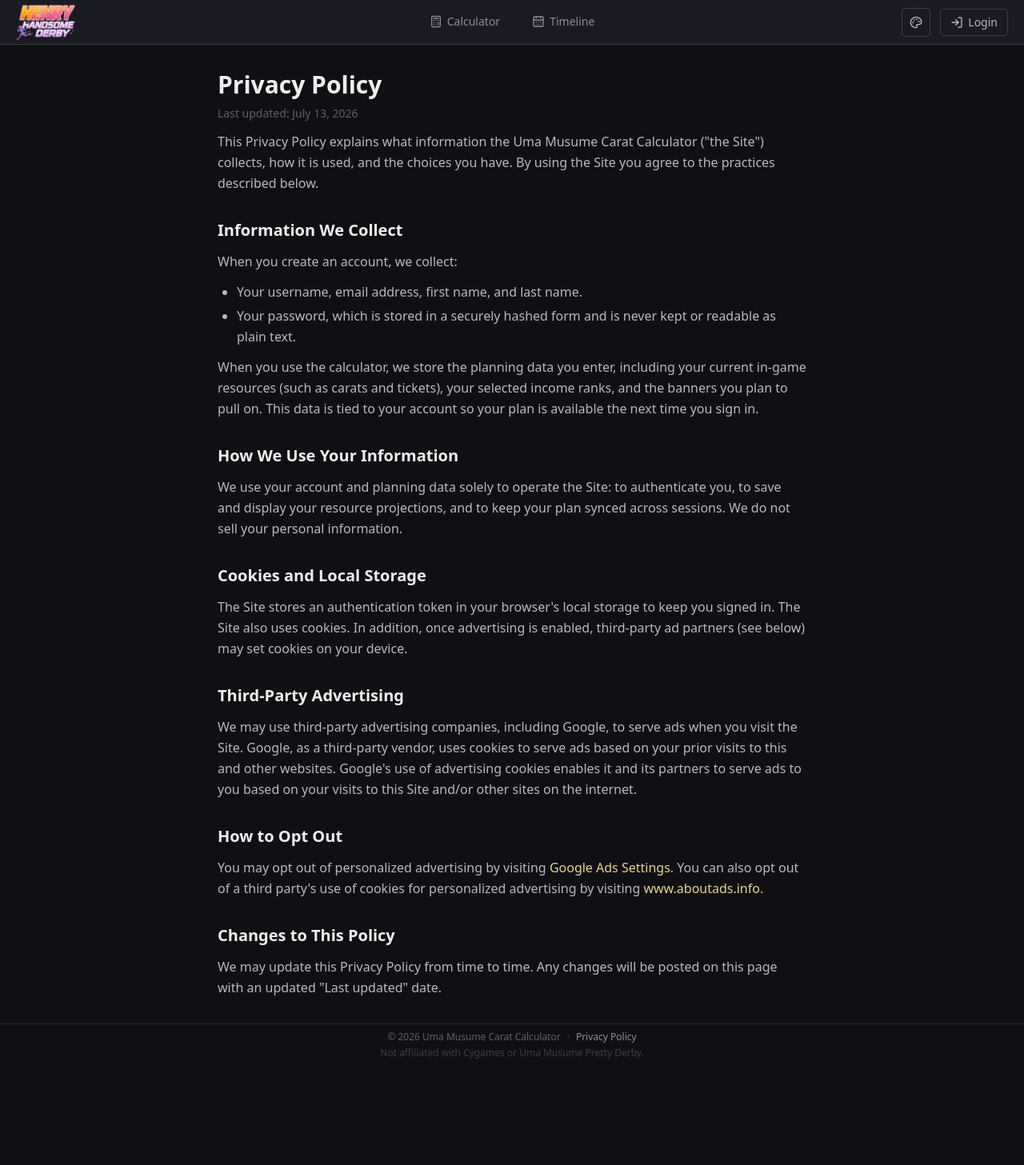
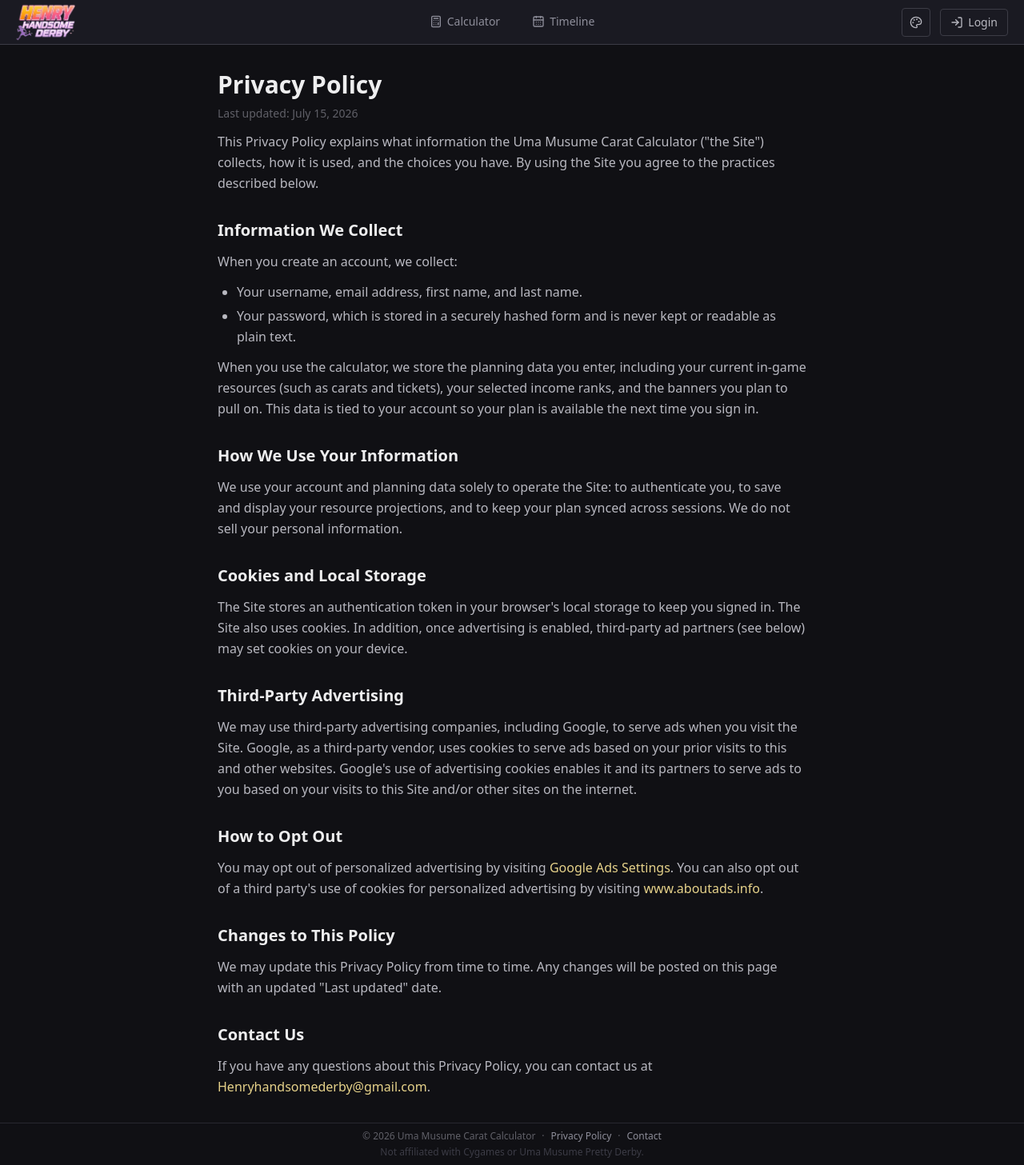
Before and after one commit to charlesmerriman/calculatorcapstoneclient, a React (Vite) app: page /privacy-policy in a window 1280 px wide. Shown: the whole page at 80% size. Before the commit the page ends 1333 px from the top, so only its background shows below. Built offline with nearby package versions, Linux system fonts and the light colour scheme.

Commit message:
feat(footer): add contact email link and privacy policy contact section
Add a "Contact" mailto link to the footer and a matching "Contact Us"
section to the Privacy Policy, and bump the policy's last-updated date.

```diff
--- a/src/components/footer/Footer.tsx
+++ b/src/components/footer/Footer.tsx
@@ -23,6 +23,13 @@ export const Footer = () => {
 				<Link to="/privacy-policy" className="text-gray-400 transition hover:text-brand">
 					Privacy Policy
 				</Link>
+				<span aria-hidden="true">·</span>
+				<a
+					href="mailto:Henryhandsomederby@gmail.com"
+					className="text-gray-400 transition hover:text-brand"
+				>
+					Contact
+				</a>
 			</div>
 			<p className="mt-1 text-gray-600">
 				Not affiliated with Cygames or Uma Musume Pretty Derby.
--- a/src/components/legal/PrivacyPolicy.tsx
+++ b/src/components/legal/PrivacyPolicy.tsx
@@ -22,7 +22,7 @@ export const PrivacyPolicy: React.FC = () => {
 			<main className="flex-1 overflow-y-auto">
 				<div className="mx-auto max-w-3xl px-4 py-8">
 					<h1 className="text-3xl font-bold text-gray-100">Privacy Policy</h1>
-					<p className="mt-2 text-sm text-gray-500">Last updated: July 13, 2026</p>
+					<p className="mt-2 text-sm text-gray-500">Last updated: July 15, 2026</p>
 
 					<p className={paragraph}>
 						This Privacy Policy explains what information the Uma Musume Carat Calculator
@@ -88,6 +88,15 @@ export const PrivacyPolicy: React.FC = () => {
 						We may update this Privacy Policy from time to time. Any changes will be posted on
 						this page with an updated &quot;Last updated&quot; date.
 					</p>
+
+					<h2 className={heading}>Contact Us</h2>
+					<p className={paragraph}>
+						If you have any questions about this Privacy Policy, you can contact us at{" "}
+						<a href="mailto:Henryhandsomederby@gmail.com" className={link}>
+							Henryhandsomederby@gmail.com
+						</a>
+						.
+					</p>
 				</div>
 			</main>
 			<Footer />
```
